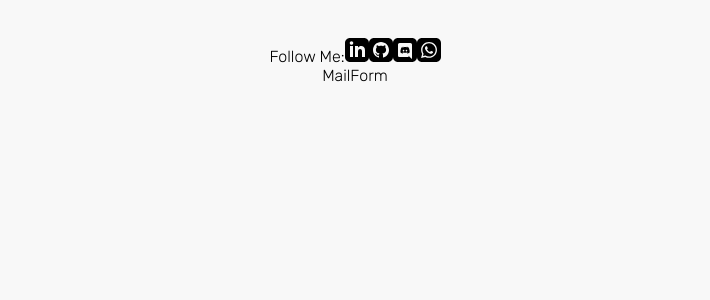
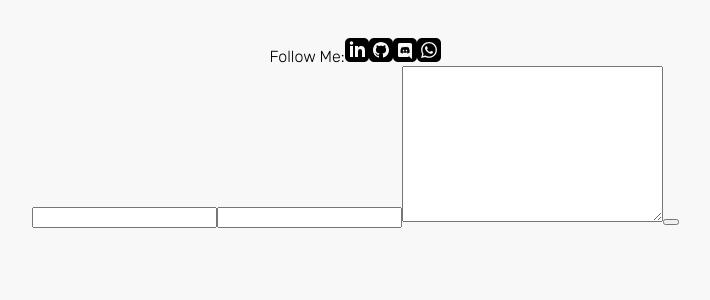
Before and after one commit to RafaelSampaioMoura/portfolio, a React (Vite) app in the folder personal-portfolio/: page /contact in a window 1280 px wide. Shown: the top 300 px of the page, without its empty margins (285-995 px from the left). Built offline with nearby package versions, Linux system fonts and the light colour scheme.

Commit message:
Added form, inputs and button to contact page

```diff
--- a/personal-portfolio/src/contact/MailForm.jsx
+++ b/personal-portfolio/src/contact/MailForm.jsx
@@ -1,9 +1,14 @@
-import React from 'react'
+import React from "react";
 
 function MailForm() {
   return (
-    <div>MailForm</div>
-  )
+    <form>
+      <input type="text" name="" id="" />
+      <input type="email" name="" id="" />
+      <textarea name="" id="" cols="30" rows="10"></textarea>
+      <button></button>
+    </form>
+  );
 }
 
-export default MailForm
+export default MailForm;
```
